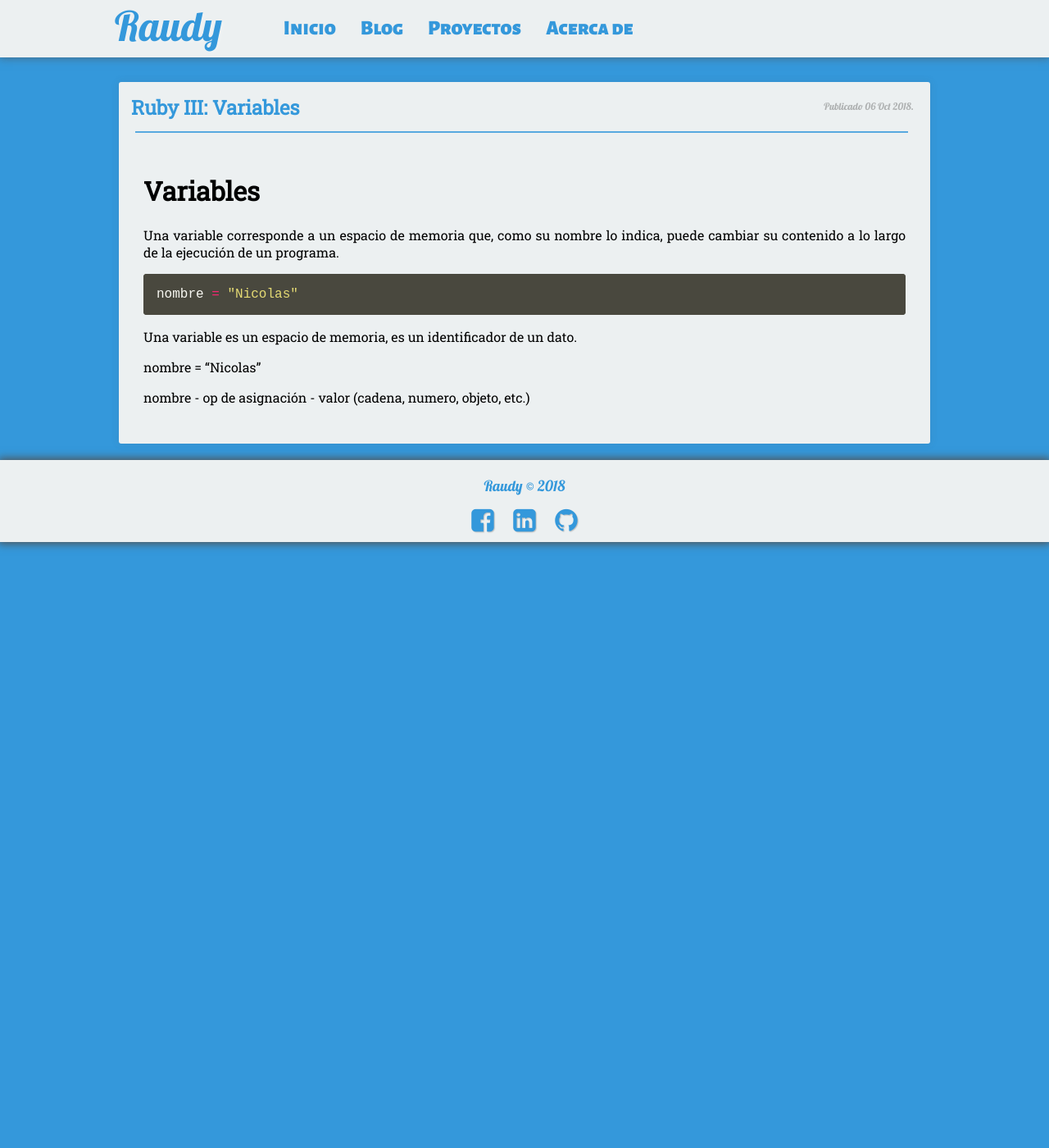
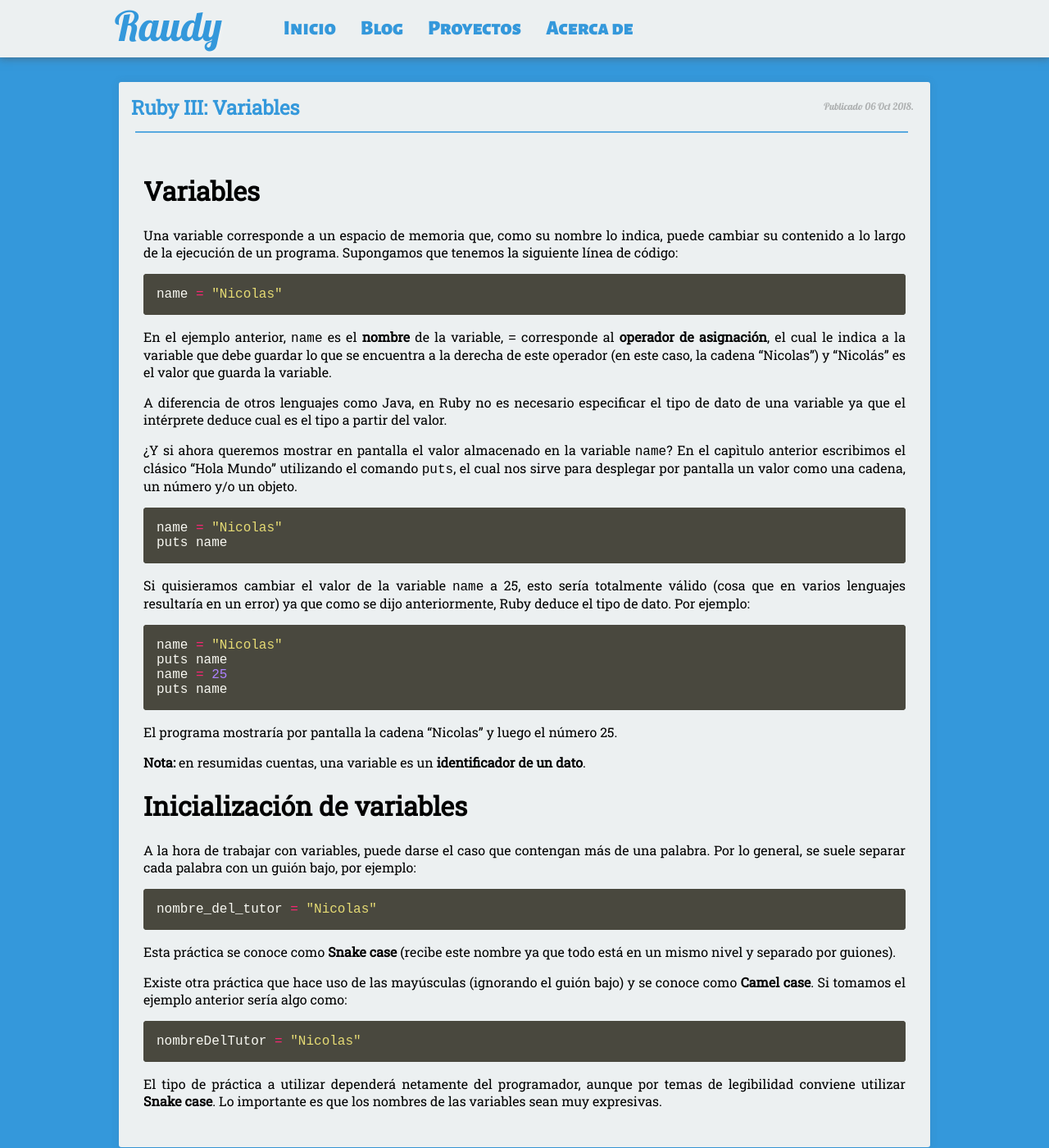
Before and after one commit to nisoto/Blog-anterior-2.0, a Jekyll site: the page built from _posts/2018-10-06-ruby-iii-variables.md, in a window 1280 px wide and 1400 px high. Shown: the whole window at 82% size. Built offline with Jekyll 4.4.1, drawn with Linux system fonts in a browser that asks for light colours; nearby versions of some CDN libraries.

Commit message:
Update 2018-10-06-ruby-iii-variables.md

````diff
--- a/_posts/2018-10-06-ruby-iii-variables.md
+++ b/_posts/2018-10-06-ruby-iii-variables.md
@@ -8,14 +8,50 @@ tags: [ruby]
 
 # Variables
 
-Una variable corresponde a un espacio de memoria que, como su nombre lo indica, puede cambiar su contenido a lo largo de la ejecución de un programa.
+Una variable corresponde a un espacio de memoria que, como su nombre lo indica, puede cambiar su contenido a lo largo de la ejecución de un programa. Supongamos que tenemos la siguiente línea de código:
 
 ``` ruby
-nombre = "Nicolas"
+name = "Nicolas"
 ```
 
-Una variable es un espacio de memoria, es un identificador de un dato.
+En el ejemplo anterior, `name` es el **nombre** de la variable, `=` corresponde al **operador de asignación**, el cual le indica a la variable que debe guardar lo que se encuentra a la derecha de este operador (en este caso, la cadena "Nicolas") y "Nicolás" es el valor que guarda la variable.
 
-nombre = "Nicolas"
+A diferencia de otros lenguajes como Java, en Ruby no es necesario especificar el tipo de dato de una variable ya que el intérprete deduce cual es el tipo a partir del valor.
 
-nombre - op de asignación - valor (cadena, numero, objeto, etc.)
+¿Y si ahora queremos mostrar en pantalla el valor almacenado en la variable `name`? En el capìtulo anterior escribimos el clásico "Hola Mundo" utilizando el comando `puts`, el cual nos sirve para desplegar por pantalla un valor como una cadena, un número y/o un objeto.
+
+``` ruby
+name = "Nicolas"
+puts name
+```
+
+Si quisieramos cambiar el valor de la variable `name` a 25, esto sería totalmente válido (cosa que en varios lenguajes resultaría en un error) ya que como se dijo anteriormente, Ruby deduce el tipo de dato. Por ejemplo:
+
+``` ruby
+name = "Nicolas"
+puts name
+name = 25
+puts name
+```
+
+El programa mostraría por pantalla la cadena "Nicolas" y luego el número 25.
+
+**Nota:** en resumidas cuentas, una variable es un **identificador de un dato**.
+
+# Inicialización de variables
+
+A la hora de trabajar con variables, puede darse el caso que contengan más de una palabra. Por lo general, se suele separar cada palabra con un guión bajo, por ejemplo:
+
+``` ruby
+nombre_del_tutor = "Nicolas"
+```
+
+Esta práctica se conoce como **Snake case** (recibe este nombre ya que todo está en un mismo nivel y separado por guiones).
+
+Existe otra práctica que hace uso de las mayúsculas (ignorando el guión bajo) y se conoce como **Camel case**. Si tomamos el ejemplo anterior sería algo como:
+
+``` ruby
+nombreDelTutor = "Nicolas"
+```
+
+El tipo de práctica a utilizar dependerá netamente del programador, aunque por temas de legibilidad conviene utilizar **Snake case**. Lo importante es que los nombres de las variables sean muy expresivas.
````
